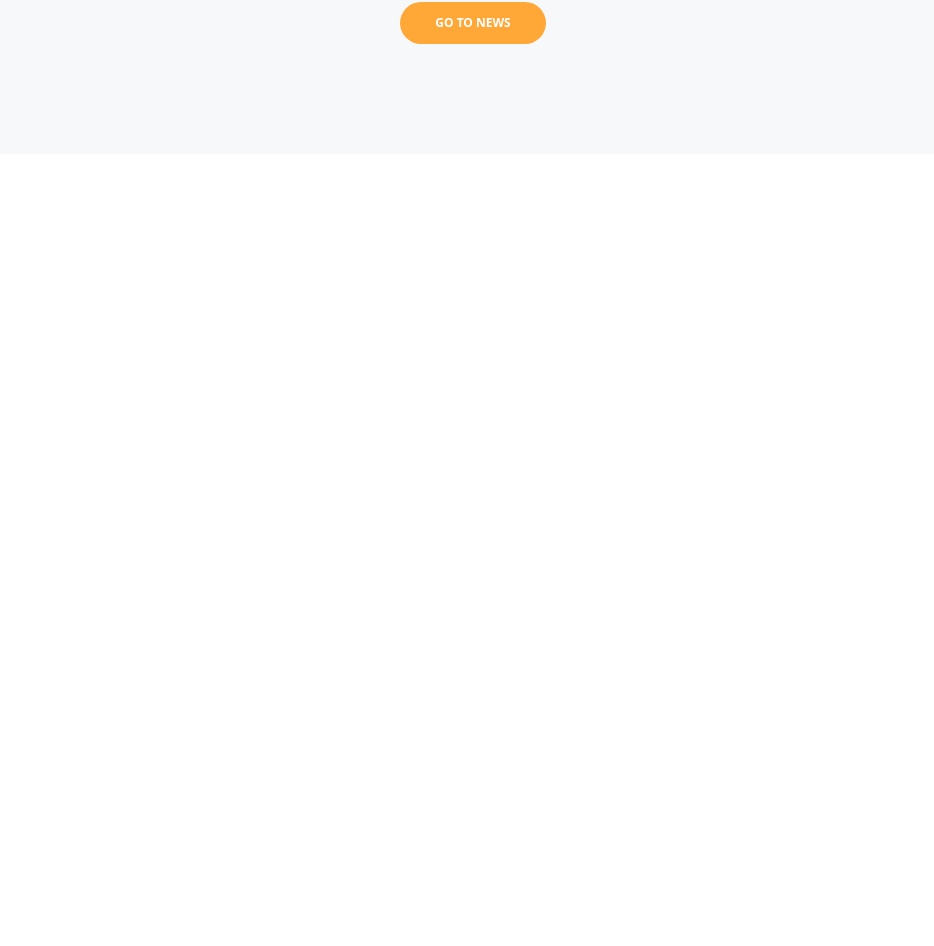
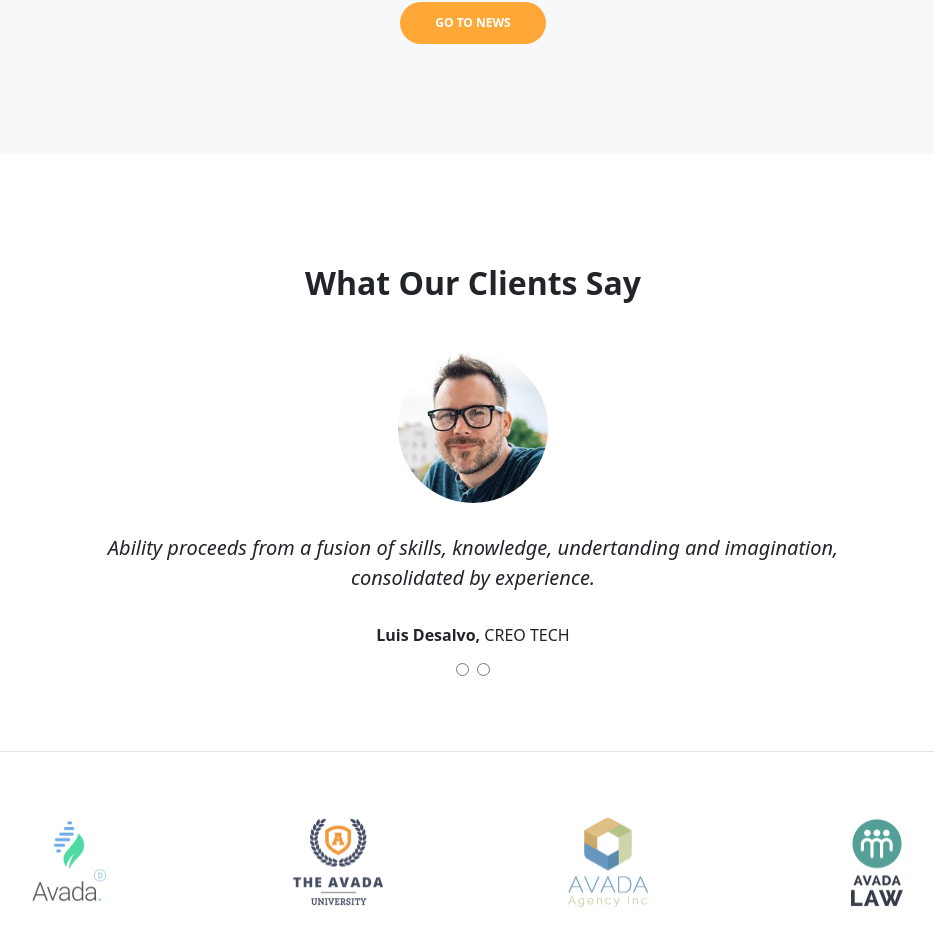
Before and after one commit to Vincenzo-23/proj-html-vuejs, a Vue app: page / in a window 1280 px wide. Shown: the part 6025-6971 px from the top of the page, without its empty margins (167-1101 px from the left). Before the commit the page ends 6179 px from the top, so only its background shows below. Built offline with nearby package versions, Linux system fonts and the light colour scheme.

Commit message:
ADD: added MainAppClientsSection component to MainAppBody

```diff
--- a/src/components/MainApp-body/MainAppBody.vue
+++ b/src/components/MainApp-body/MainAppBody.vue
@@ -4,6 +4,7 @@
     <MainAppWorkSection />
     <MainAppPlansSection />
     <MainAppNewsSection />
+    <MainAppClientsSection />
 </template>
 
 <script>
@@ -12,6 +13,7 @@ import MainAppServicesSection from "./MainAppServicesSection.vue"
 import MainAppWorkSection from "./MainAppWorkSection.vue"
 import MainAppPlansSection from "./MainAppPlansSection.vue"
 import MainAppNewsSection from "./MainAppNewsSection.vue"
+import MainAppClientsSection from "./MainAppClientsSection.vue"
 
     export default {
         components:{
@@ -20,6 +22,7 @@ import MainAppNewsSection from "./MainAppNewsSection.vue"
             MainAppWorkSection,
             MainAppPlansSection,
             MainAppNewsSection,
+            MainAppClientsSection
         }
     }
 </script>
--- /dev/null
+++ b/src/components/MainApp-body/MainAppClientsSection.vue
@@ -0,0 +1,77 @@
+<template>
+    <div class="clients_section">
+        <!-- Client section feedback -->
+        <div class="container_medium">
+            <h2 class="subtitle">What Our Clients Say</h2>
+            <img src="/images/testimonials-2.jpg" alt="a testimonial picture" class="testimonial">
+            <p class="testimonial_description">Ability proceeds from a fusion of skills, knowledge, undertanding and imagination, consolidated by experience.</p>
+            <p class="testimonial_name"><strong>Luis Desalvo, </strong>CREO TECH</p>
+            <div class="switch_image d-flex justify-content-center gap-2">
+                <input class="radio_button" type="radio" name="picture">
+                <input class="radio_button" type="radio" name="picture">
+            </div>
+        </div>
+        <!-- Partner logos -->
+        <div class="container_large partners">
+            <div class="row justify-content-evenly">
+                <div class="col-auto">
+                    <img src="/public/images/clients_partner_5-200x202.png" alt="logo image" class="partner_image">
+                </div>
+                <div class="col-auto">
+                    <img src="/public/images/clients_partner_6-200x202.png" alt="logo image" class="partner_image">
+                </div>
+                <div class="col-auto">
+                    <img src="/public/images/clients_partner_1-200x202.png" alt="logo image" class="partner_image">
+                </div>
+                <div class="col-auto">
+                    <img src="/public/images/clients_partner_2-200x202.png" alt="logo image" class="partner_image">
+                </div>
+            </div>
+        </div>
+    </div>
+</template>
+
+<script>
+    export default {
+
+    }
+</script>
+
+<style lang="scss" scoped>
+.clients_section{
+    padding: 110px 0 75px;
+    text-align: center;
+
+    // Clients section feedback
+    .subtitle{
+        font-weight: 700;
+        margin-bottom: 50px;
+    }
+    .testimonial{
+        width: 150px;
+        aspect-ratio: 1/1;
+        border-radius: 99px;
+        margin-bottom: 30px;
+
+    }
+    .testimonial_description{
+        font-style: oblique;
+        font-size: 20px;
+        margin-bottom: 30px;
+    }
+    .radio_button{
+        cursor: pointer;
+        margin-bottom: 75px;
+    }
+}
+
+// Partner logos
+.partners{
+    border-top: 1px solid #e6e6e6;
+    padding-top: 60px;
+    .partner_image{
+        width: 100px;
+        aspect-ratio: 1/1;
+    }
+}
+</style>
--- a/src/components/MainApp-body/MainAppServicesSection.vue
+++ b/src/components/MainApp-body/MainAppServicesSection.vue
@@ -50,7 +50,7 @@
 <style lang="scss" scoped>
 .services_section{
     padding: 115px 0 180px;
-    background-image: url(/public/images/pattern_background.png);
+    background-image: url(/images/pattern_background.png);
     background-repeat: no-repeat;
     background-size: contain;
     background-position: center;
```
